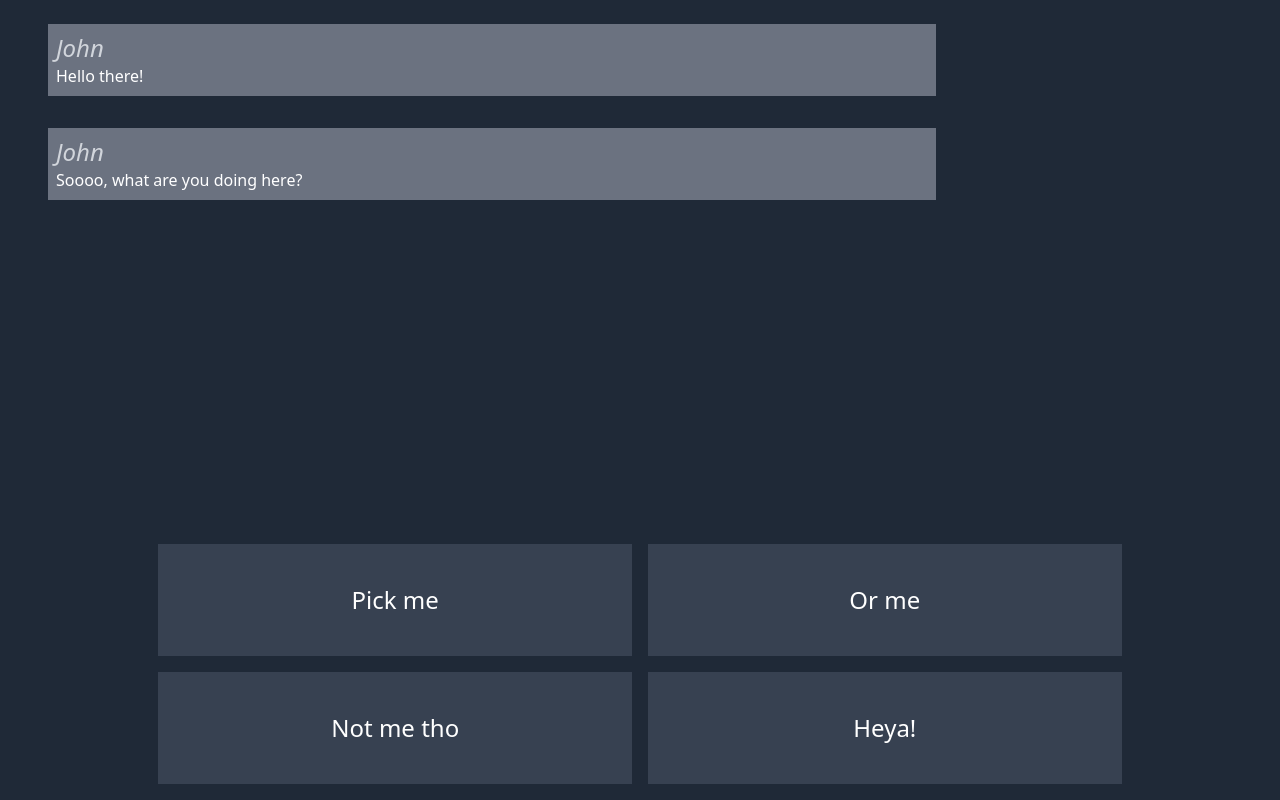
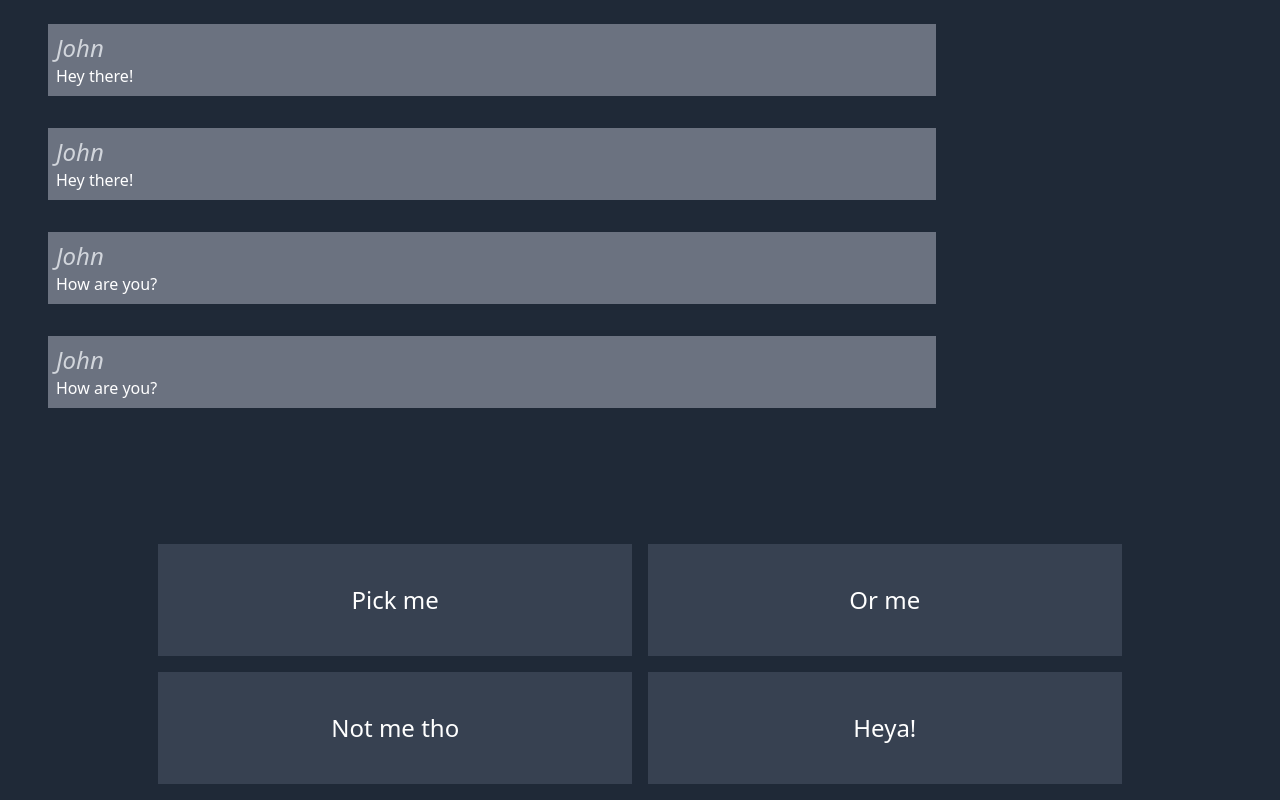
Before and after one commit to bigbeno37/react-interactive-story-prototype, a React (Vite) app: page / in a window 1280 px wide. Built offline with nearby package versions, Linux system fonts and the light colour scheme.

Commit message:
Removed distinct engine; React now manages events in its own state; Added wait event

```diff
--- a/src/Engine.ts
+++ b/src/Engine.ts
@@ -3,6 +3,12 @@ export type ShowDialogueEvent = {
 	name: string,
 	text: string
 };
+
+export const dialogue = (name: string, text: string): ShowDialogueEvent => ({
+	type: 'SHOW_DIALOGUE',
+	name,
+	text
+});
 
 export type ShowChoicesEvent = {
 	type: 'SHOW_CHOICES',
@@ -13,36 +19,20 @@ export type HideChoicesEvent = {
 	type: 'HIDE_CHOICES'
 };
 
-export type Event = ShowDialogueEvent | ShowChoicesEvent | HideChoicesEvent;
+export type Milliseconds = number;
 
-export class Engine {
-	events: Event[] = [];
-
-	listeners: Function[] = [];
-	onEventDispatch(listener: () => void) {
-		this.listeners.push(listener);
-	}
-
-	get dialogue(): ShowDialogueEvent[] {
-		return this.events.filter(event => event.type === 'SHOW_DIALOGUE') as ShowDialogueEvent[];
-	}
-
-	removeListener(listener: () => void) {
-		this.listeners = this.listeners.filter(fn => fn === listener);
-	}
-
-	dispatch(event: Event) {
-		this.events.push(event);
-		this.listeners.forEach(listener => listener());
-	}
-
-	addDialogue(name: string, text: string) {
-		this.dispatch({ type: 'SHOW_DIALOGUE', name, text });
-	}
-
-	showChoices(...choices: string[]) {
-		this.dispatch({ type: 'SHOW_CHOICES', choices });
-	}
+export type WaitEvent = {
+	type: 'WAIT',
+	duration: Milliseconds
 }
 
-export const engine = new Engine();
+export const wait = (duration: Milliseconds): WaitEvent => ({
+	type: 'WAIT',
+	duration
+});
+
+export type Event = ShowDialogueEvent | ShowChoicesEvent | HideChoicesEvent | WaitEvent;
+
+export type Outcome = {
+	events: Event[]
+};
--- a/src/components/App.tsx
+++ b/src/components/App.tsx
@@ -1,20 +1,32 @@
 import {Dialogue} from './Dialogue';
 import {Choices} from './Choices';
-import {engine} from '../Engine';
-import {useEffect, useState} from 'react';
+import {Event, Milliseconds, Outcome, ShowDialogueEvent} from '../Engine';
+import {useEffect, useMemo, useState} from 'react';
+import {INITIAL_OUTCOME} from '../story/chapter1';
+
+const pause = (duration: Milliseconds) => new Promise(resolve => setTimeout(resolve, duration));
+
+const useEngine = (initialOutcome: Outcome): [ShowDialogueEvent[]] => {
+	const [events, setEvents] = useState<Event[]>([]);
+	const dialogue = useMemo(() => events.filter(event => event.type === 'SHOW_DIALOGUE') as ShowDialogueEvent[], [events]);
+
+	useEffect(() => {
+		(async () => {
+			for (const event of initialOutcome.events) {
+				if (event.type === 'WAIT') {
+					await pause(event.duration);
+				}
+
+				setEvents(currentEvents => [...currentEvents, event]);
+			}
+		})();
+	}, [initialOutcome.events]);
+
+	return [dialogue];
+};
 
 export const App = () => {
-	const [dialogue, setDialogue] = useState(engine.dialogue);
-
-	useEffect(() => {
-		const listener = () => {
-			setDialogue([...engine.dialogue]);
-		};
-
-		engine.onEventDispatch(listener);
-
-		return () => engine.removeListener(listener);
-	}, [engine.events, engine.onEventDispatch, engine.removeListener]);
+	const [dialogue] = useEngine(INITIAL_OUTCOME);
 
 	return <div className="h-full flex flex-col bg-gray-800">
 		<div className="h-full self-center p-2 flex flex-col" style={{width: '1200px'}}>
--- a/src/components/Choice.tsx
+++ b/src/components/Choice.tsx
@@ -1,5 +1,3 @@
-import {engine} from '../Engine';
-
 type ChoiceProps = {
 	text: string
 };
@@ -7,7 +5,6 @@ type ChoiceProps = {
 export const Choice = ({ text }: ChoiceProps) => {
 	return <button
 		className="text-white w-2/5 bg-gray-700 m-2 text-2xl"
-		onClick={() => engine.dispatch({ type: 'SHOW_DIALOGUE', name: 'John', text: 'Hello there!' })}
 	>
 		{ text }
 	</button>;
--- a/src/main.tsx
+++ b/src/main.tsx
@@ -2,7 +2,6 @@ import React from 'react';
 import ReactDOM from 'react-dom/client';
 import {App} from './components/App';
 import './index.css';
-import {CHAPTER_1} from './story/chapter1';
 
 const root = document.getElementById('root');
 
@@ -13,5 +12,3 @@ ReactDOM.createRoot(root).render(
 		<App/>
 	</React.StrictMode>
 );
-
-await CHAPTER_1.INTRO.run();
--- a/src/story/chapter1.ts
+++ b/src/story/chapter1.ts
@@ -1,20 +1,9 @@
-import {engine} from '../Engine';
+import {dialogue, Outcome, wait} from '../Engine';
 
-export type Scene = {
-	run(): void
+export const INITIAL_OUTCOME: Outcome = {
+	events: [
+		dialogue('John', 'Hey there!'),
+		wait(5000),
+		dialogue('John', 'How are you?')
+	]
 };
-
-const wait = async (ms: number) => new Promise(resolve => setTimeout(resolve, ms));
-
-export const CHAPTER_1 = {
-	'INTRO': {
-		async run() {
-			engine.addDialogue('John', 'Hello there!');
-			await wait(5000);
-			engine.addDialogue('John', 'Soooo, what are you doing here?');
-			await wait(200);
-
-			engine.showChoices('Nothing', 'What\'s it to ya?');
-		}
-	}
-}
```
